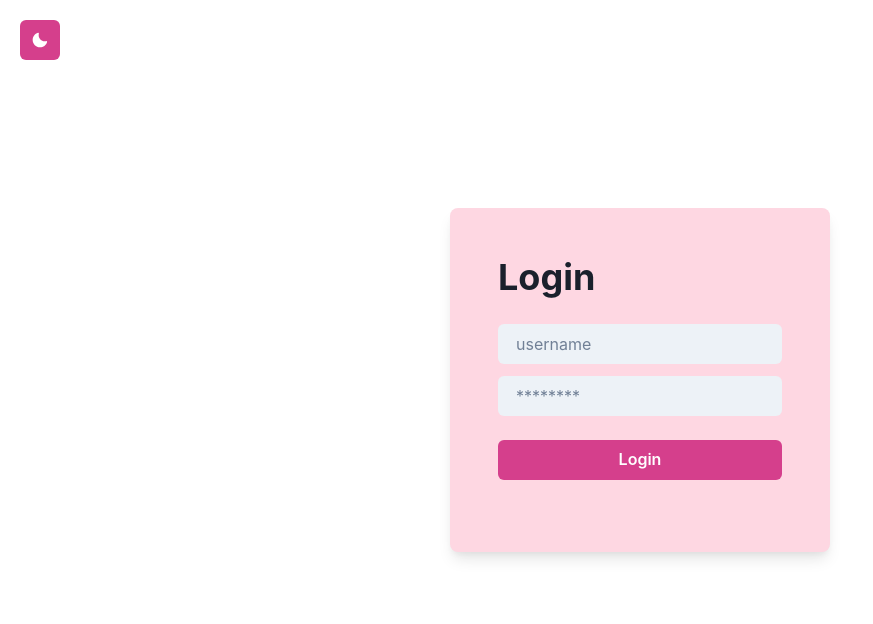
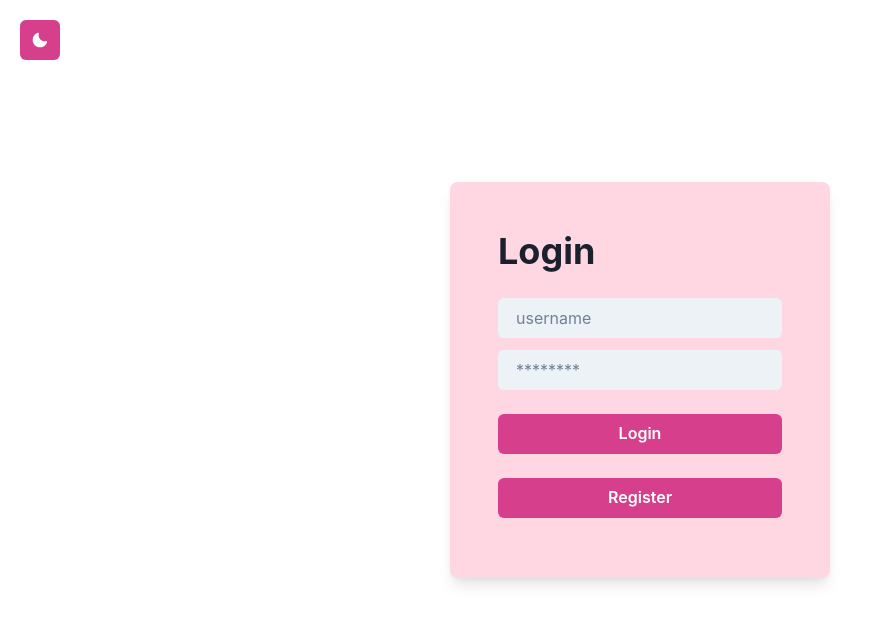
Before and after one commit to mrinfinidy/3d-viewer, a React (Create React App) app: page / in a window 1280 px wide. Shown: the top 624 px of the page, without its empty margins (0-873 px from the left). Built offline with nearby package versions, Linux system fonts and the light colour scheme.

Commit message:
Add register button

```diff
--- a/src/pages/Login.tsx
+++ b/src/pages/Login.tsx
@@ -119,6 +119,13 @@ const Login: React.FC<LoginProps> = ({ loginSuccess }) => {
                 >
                     Login
                 </Button>
+                <Button
+                    colorScheme="pink"
+                    mb={3}
+                    onClick={() => submitLogin(username, password)}
+                >
+                    Register
+                </Button>
                 <MyAlert
                     title={alertTitle}
                     message={alertMessage}
```
